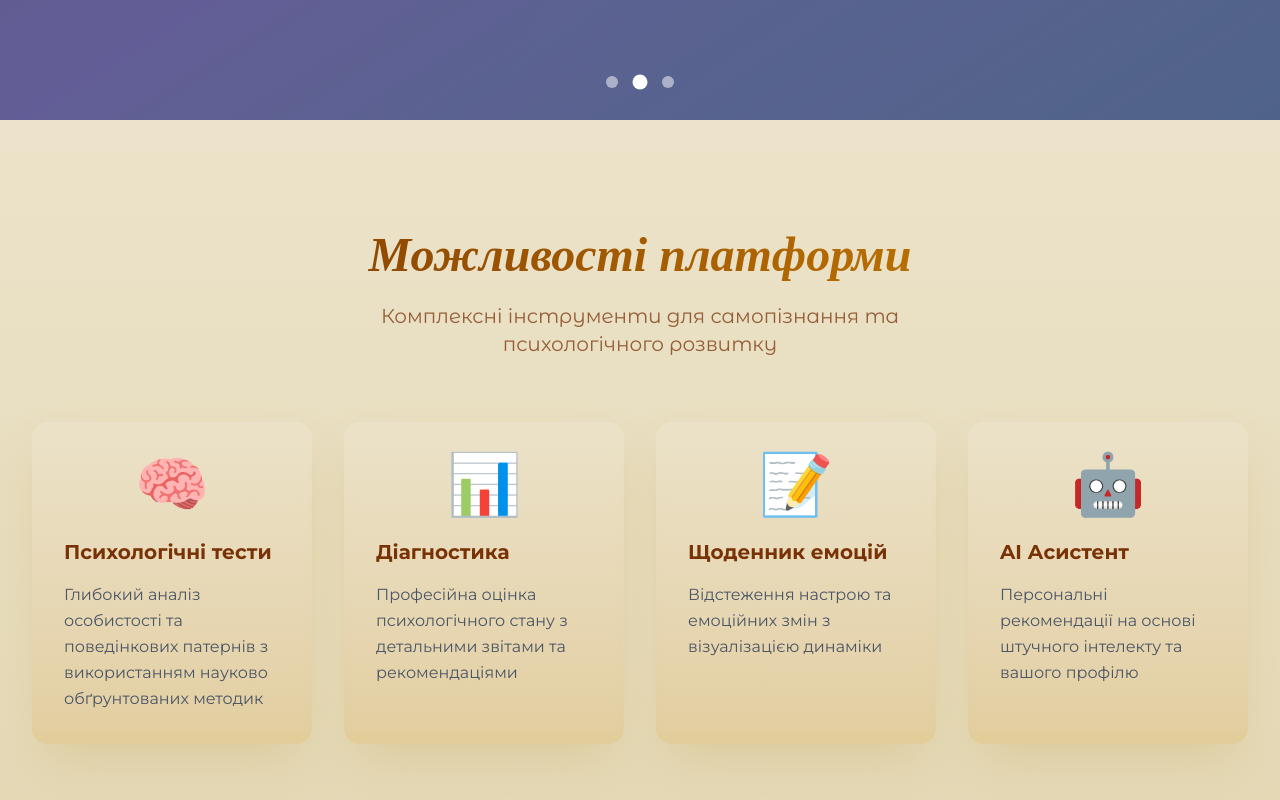
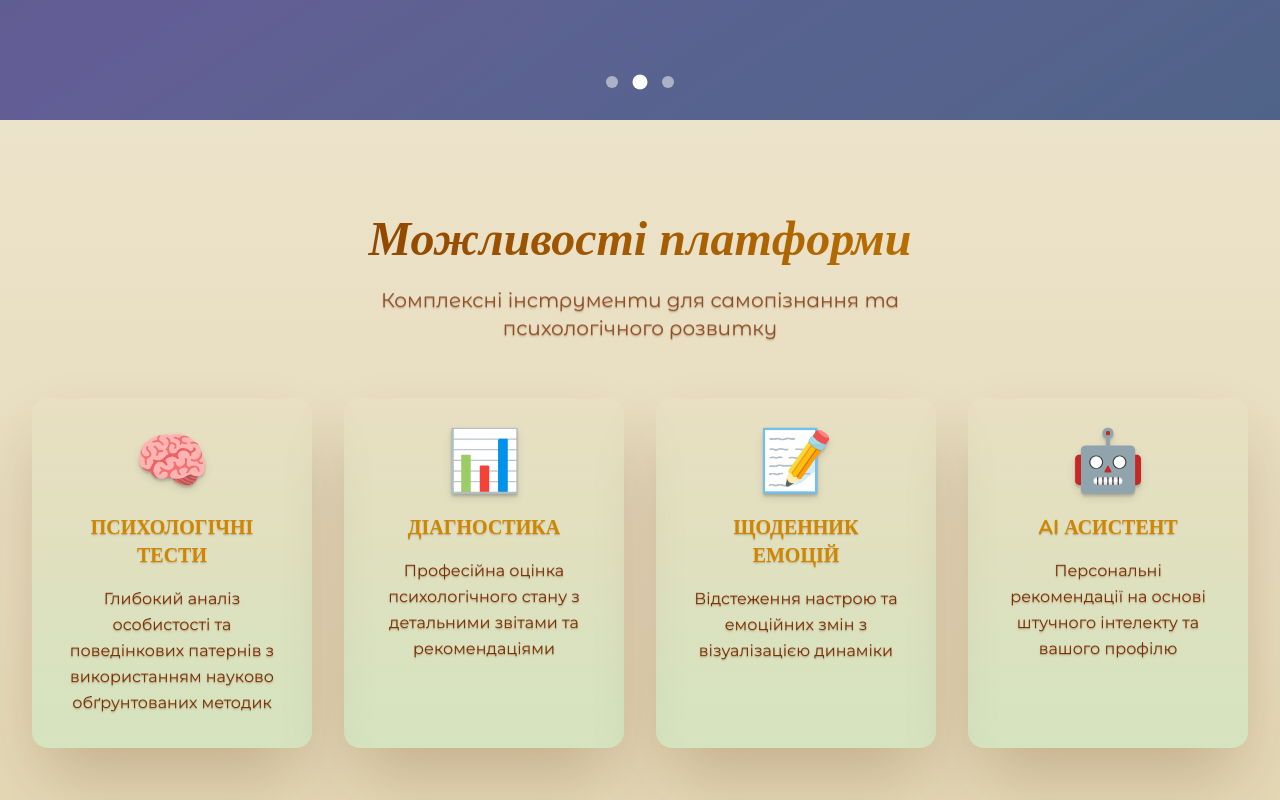
Before and after one commit to rozumity/rozumity-client, a React (Vite) app: page / in a window 1280 px wide. Shown: the part 680-1480 px from the top of the page. Built offline with nearby package versions, Linux system fonts and the light colour scheme; a web font is replaced by a local one.

Commit message:
Change card styles

```diff
--- a/src/components/cards/CardPrimaryDefault.jsx
+++ b/src/components/cards/CardPrimaryDefault.jsx
@@ -1,15 +1,16 @@
 function CardPrimaryDefault({feature, index}) {
+    const cardStyle = `group relative bg-gradient-to-t from-secondary/35 to-base-50 rounded-2xl p-8 hover:shadow-2xl transform hover:-translate-y-2 transition-all duration-300 shadow-3xl shadow-accent-content/20`
     return (
-        <div key={index} className="group relative bg-gradient-to-t from-accent/15 to-base-100/75 rounded-2xl p-8 hover:shadow-2xl transform hover:-translate-y-2 transition-all duration-300 shadow-2xl shadow-base-300">
+        <div key={index} className={ cardStyle }>
             <div className="absolute inset-0 rounded-b-2xl opacity-0 group-hover:opacity-100 transition-opacity duration-300"></div>
             <div className="relative z-10">
-            <div className="text-6xl mb-6 text-center group-hover:scale-110 transition-transform duration-300">
+            <div className="text-6xl mb-6 text-center group-hover:scale-110 transition-transform duration-300 text-shadow-lg">
                 {feature.icon}
             </div>
-            <h3 className="text-xl font-bold mb-4 text-base-content group-hover:text-purple-600 transition-colors">
+            <h3 className="text-xl uppercase text-center font-bold font-secondary-1 mb-4 text-accent text-shadow-sm text-shadow-accent-content/10 group-hover:text-info transition-colors">
                 {feature.title}
             </h3>
-            <p className="text-gray-600 leading-relaxed">
+            <p className="font-secondary-2 text-center leading-relaxed text-shadow-sm text-shadow-accent-content/15">
                 {feature.description}
             </p>
             </div>
--- a/src/components/pages/home/Features.jsx
+++ b/src/components/pages/home/Features.jsx
@@ -29,7 +29,7 @@ const Features = () => {
     },
   ];
   return (
-      <div className="py-24 bg-gradient-to-b from-base-100 to-base-200">
+      <div className="py-20 bg-gradient-to-b from-base-100 to-base-200">
         <div className="max-w-7xl mx-auto px-4 sm:px-6 lg:px-8">
           <TitlePrimaryDefault title="Можливості платформи" desc="Комплексні інструменти для самопізнання та психологічного розвитку" />
           <CaldholderDefault features={ features }/>
--- a/src/components/titles/TitlePrimaryDefault.jsx
+++ b/src/components/titles/TitlePrimaryDefault.jsx
@@ -1,10 +1,10 @@
 function TitlePrimaryDefault({title="", desc=""}) {
   return (
-    <div className="text-center mb-16">
+    <div className="text-center mb-14">
       <h2 className="font-primary-1 text-5xl font-bold mb-2 bg-clip-text text-transparent bg-gradient-to-r from-base-content to-accent leading-relaxed">
         { title }
       </h2>
-      <p className="font-primary-2 text-xl text-base-content/75 max-w-2xl mx-auto">
+      <p className="font-primary-2 text-xl text-base-content/75 max-w-2xl mx-auto text-shadow-sm text-shadow-accent-content/15">
         { desc }
       </p>
     </div>
```
